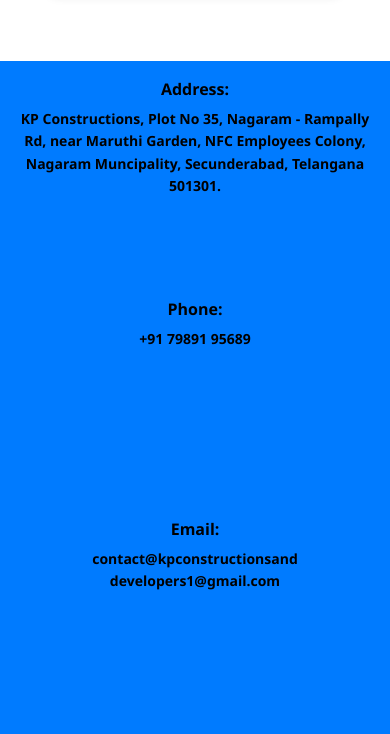
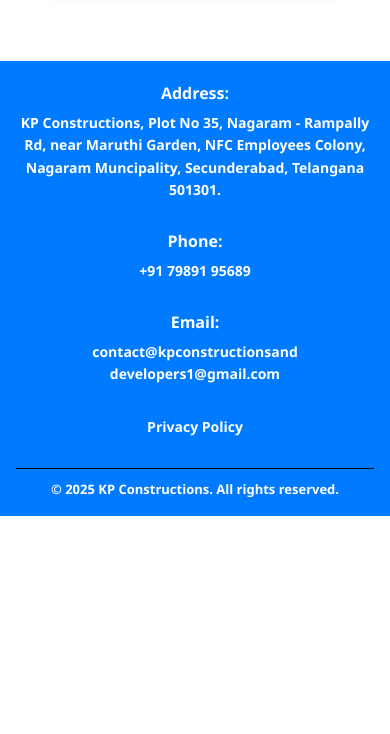
Before and after one commit to vamshi-20252000/kp-constructions, a plain HTML site: page index.html in a window 390 px wide. Shown: the part 3391-4125 px from the top of the page. After the commit the page ends 3907 px from the top, so only its background shows below. Drawn offline with Linux system fonts and the light colour scheme.

Commit message:
Update styles.css

```diff
--- a/styles.css
+++ b/styles.css
@@ -122,21 +122,21 @@ footer {
   flex: 1 1 200px;
   max-width: 250px;
   text-align: left;
-  color: #000;
+  color: white;
 }
 
 .footer-info-item strong {
   display: block;
   margin-bottom: 5px;
   font-size: 16px;
-  color: black;
+  color: white;
 }
 
 .footer-info-item p,
 .footer-info-item a {
   margin: 0;
   font-size: 14px;
-  color: #000000;
+  color: white;
   text-decoration: none;
   font-weight: bold;
 }
@@ -150,7 +150,7 @@ footer {
   border-top: 1px solid black;
   padding-top: 10px;
   font-size: 13px;
-  color: black;
+  color: white;
   font-weight: bold;
 }
 
@@ -330,12 +330,14 @@ footer {
   }
 
   .footer-container {
-    flex-direction: column;
+    flex-direction: row;
     align-items: center;
+    gap: 20px;
   }
 
   .footer-info-item {
     max-width: 100%;
     text-align: center;
+    margin: 4px 0;
   }
 }
```
